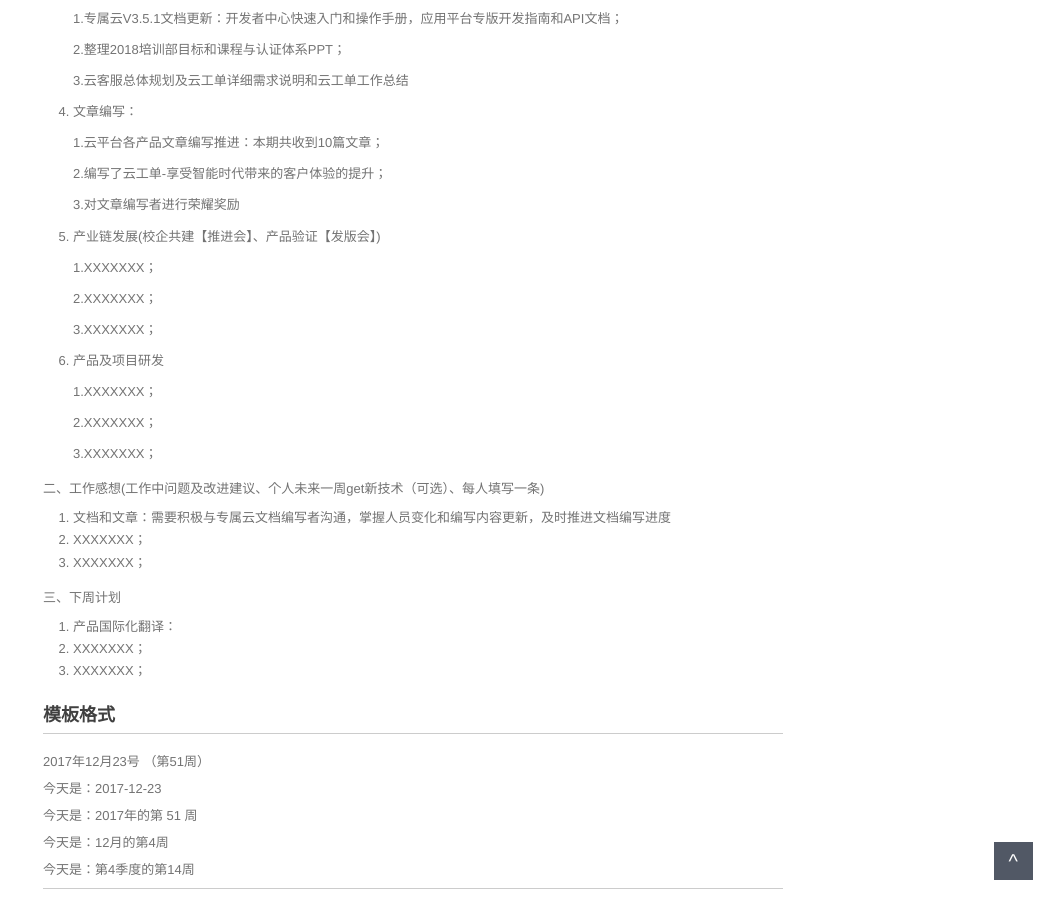
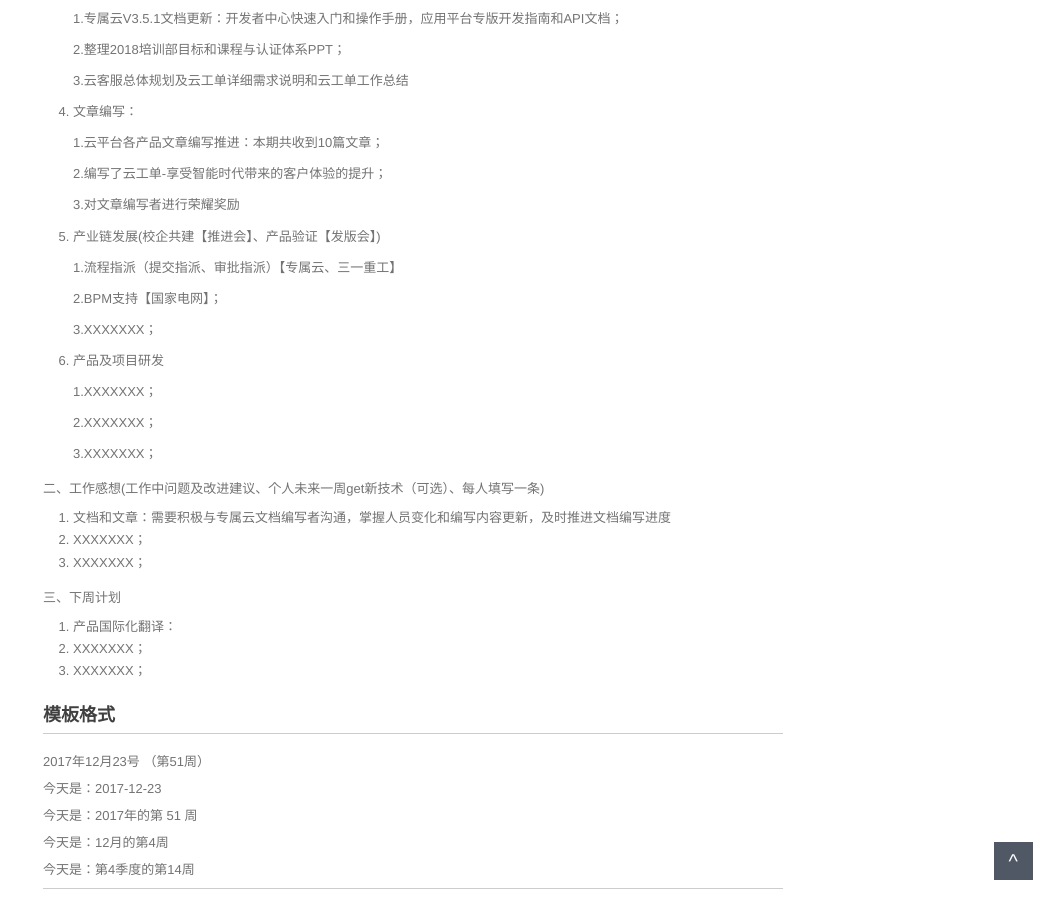
Before and after one commit to walllFlower/blog, a Jekyll site: the page built from _posts/2018-07-17-day_report_cxz.md, in a window 1280 px wide and 900 px high, scrolled down 808 px. Shown: the whole window, without its empty margins (227-1280 px from the left). Built offline with Jekyll 4.4.1, drawn with Linux system fonts in a browser that asks for light colours; comment, search, counter and statistics services are not loaded.

Commit message:
Update 2018-07-17-day_report_cxz.md

```diff
--- a/_posts/2018-07-17-day_report_cxz.md
+++ b/_posts/2018-07-17-day_report_cxz.md
@@ -57,9 +57,9 @@ categories: 技术运营工作周报
 
 5. 产业链发展(校企共建【推进会】、产品验证【发版会】)
 
-    1.XXXXXXX；
+    1.流程指派（提交指派、审批指派）【专属云、三一重工】
 
-    2.XXXXXXX；
+    2.BPM支持【国家电网】；
 
     3.XXXXXXX；
 
```
